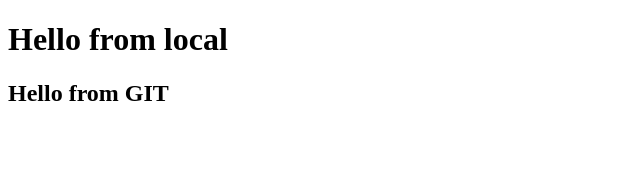
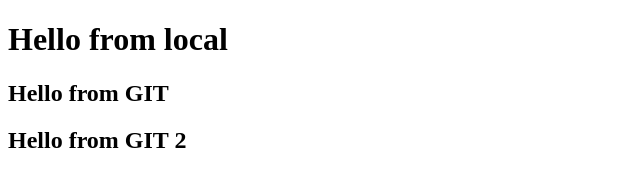
Before and after one commit to luisjrcrash/practica-git, a plain HTML site: page index.html in a window 1280 px wide. Shown: the whole page, without its empty margins (0-640 px from the left). Drawn offline with Linux system fonts and the light colour scheme.

Commit message:
Update index.html

```diff
--- a/index.html
+++ b/index.html
@@ -10,5 +10,7 @@
     <h1>Hello from local</h1>
     <!-----Edicion desde GIT--->
     <h2>Hello from GIT</h2>
+    <!-----Segunda edicion desde GIT---->
+    <h2>Hello from GIT 2</h2>
 </body>
 </html>
```
